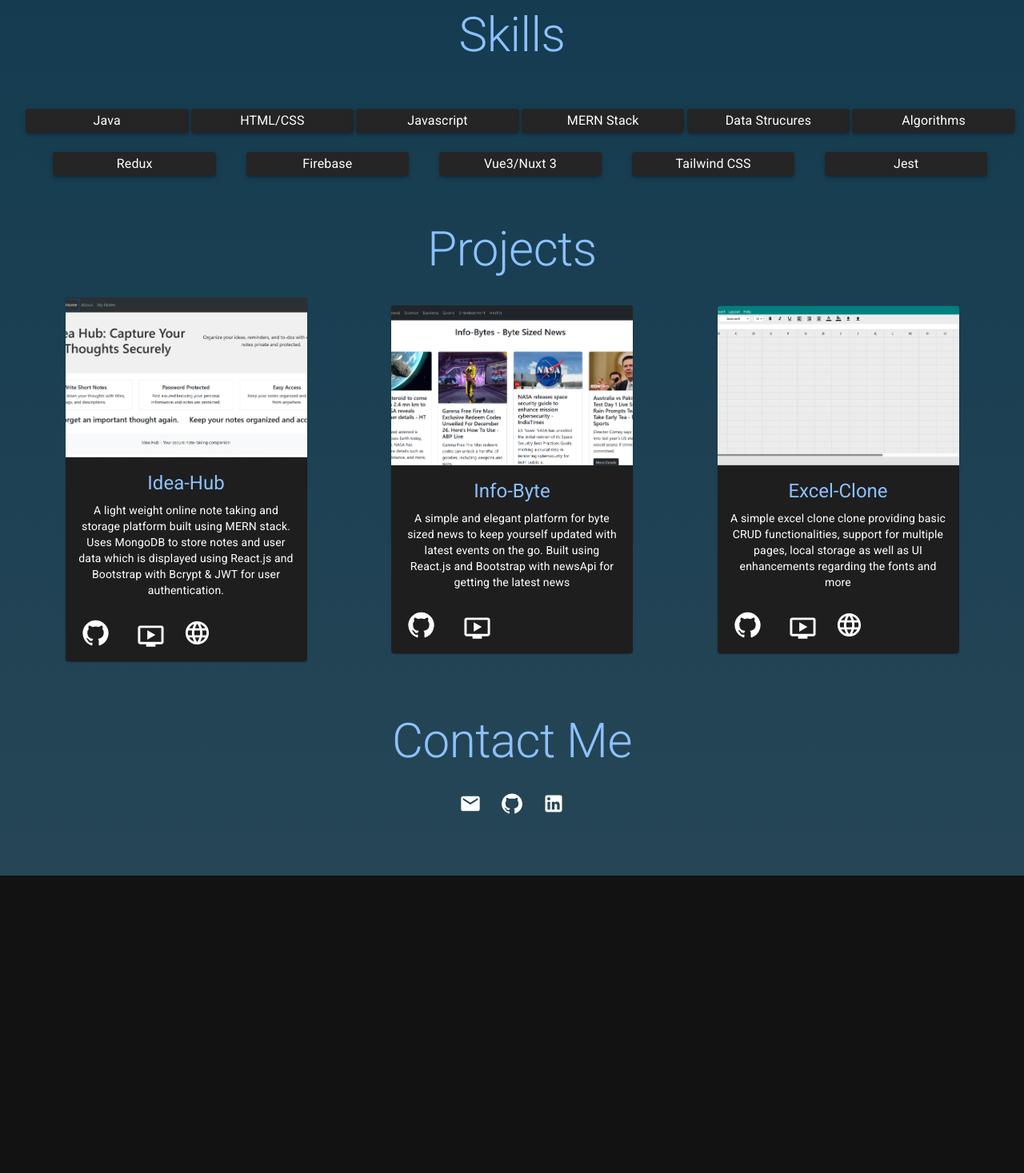
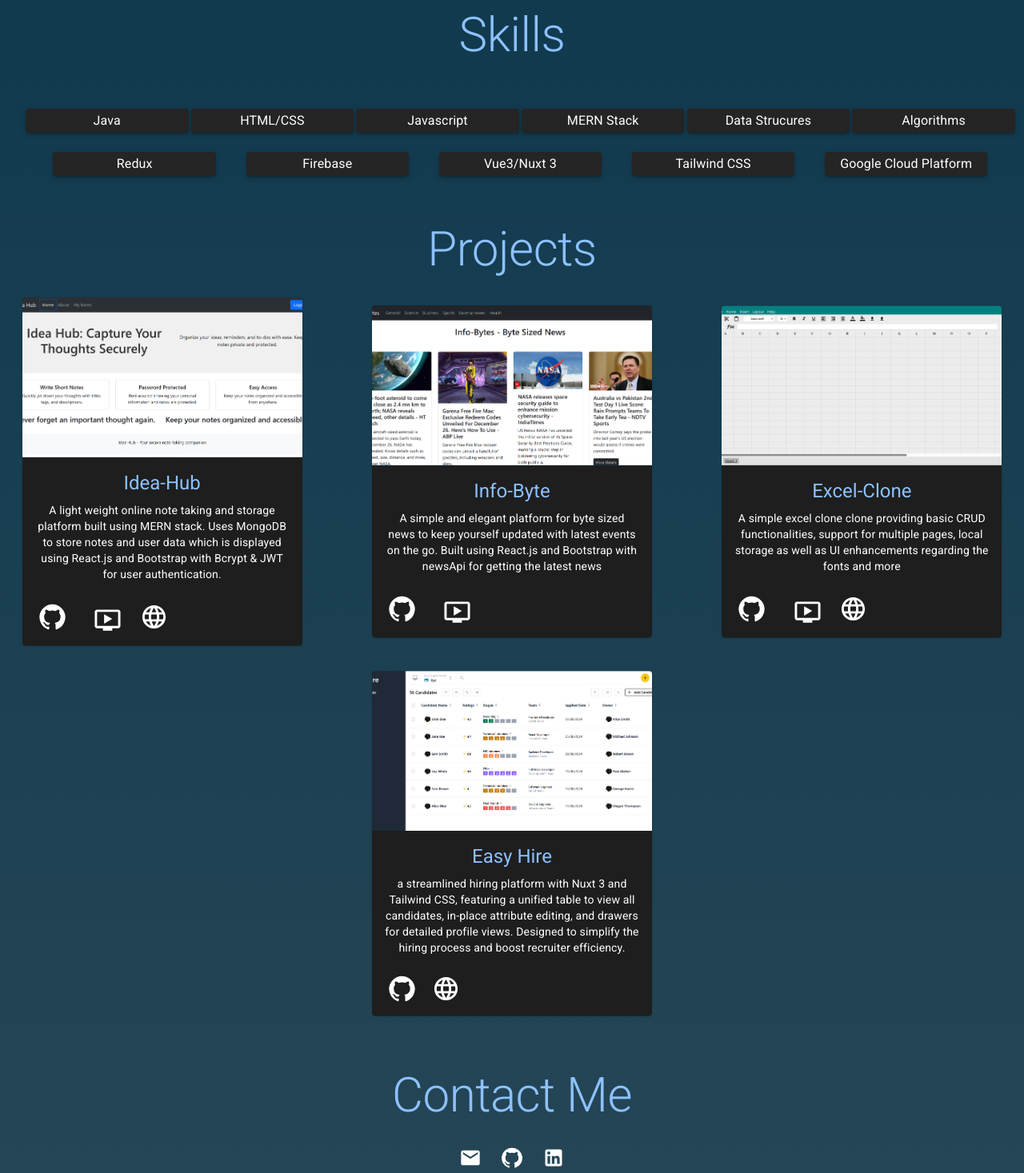
Before and after one commit to Shreyash0368/portfolio-site, a React (Vite) app: page / in a window 1280 px wide. Shown: the part 1243-2710 px from the top of the page at 80% size. Before the commit the page ends 2338 px from the top, so only its background shows below. Built offline with nearby package versions, Linux system fonts and the light colour scheme.

Commit message:
added a new project

```diff
--- a/src/assets/projectDetails.js
+++ b/src/assets/projectDetails.js
@@ -25,6 +25,14 @@ const projects = [
     github: "https://github.com/Shreyash0368/Excel-Clone",
     website: "https://shreyash0368.github.io/Excel-Clone/",
   },
+  {
+    title: "Easy Hire",
+    description:
+      "a streamlined hiring platform with Nuxt 3 and Tailwind CSS,  featuring a unified table to view all candidates, in-place attribute editing,  and drawers for detailed profile views. Designed to simplify the hiring  process and boost recruiter efficiency.",
+    image: { src: "images/easy-hire.png", alt: "Easy Hire Main Page" },
+    github: "https://github.com/Shreyash0368/easy-hire",
+    website: "https://main--easyhire12.netlify.app/",
+  }
 ];
 
 export default projects;
--- a/src/components/ProjectCard.jsx
+++ b/src/components/ProjectCard.jsx
@@ -38,7 +38,7 @@ export default function ProjectCard({ project, delay = 0}) {
       }
       style={{ "--animation-delay": `${1500 + delay * 120}ms` }}
     >
-      <Card sx={{ maxWidth: 350, minWidth: 300 }}>
+      <Card sx={{ maxWidth: 350, minWidth: 350 }}>
         <CardMedia
           component="img"
           image={image.src}
--- a/src/sections/ProjectList.jsx
+++ b/src/sections/ProjectList.jsx
@@ -15,7 +15,7 @@ export default function ProjectList() {
       </Typography>
       <Grid
         container
-        spacing={3}
+        spacing={4}
         justifyContent="space-evenly"
         alignItems="center"
       >
@@ -24,7 +24,7 @@ export default function ProjectList() {
             <Grid
               item
               xs={12}
-              md={3}
+              md={4}
               key={project.title}
               style={{ display: "flex", justifyContent: "space-evenly" }}
             >
--- a/src/sections/Skills.jsx
+++ b/src/sections/Skills.jsx
@@ -13,7 +13,7 @@ const skills = [
   "Firebase",
   "Vue3/Nuxt 3",
   "Tailwind CSS",
-  "Jest"
+  "Google Cloud Platform"
 ];
 
 export default function Skills() {
```
Also changed, not shown: public/images/easy-hire.png (added).
